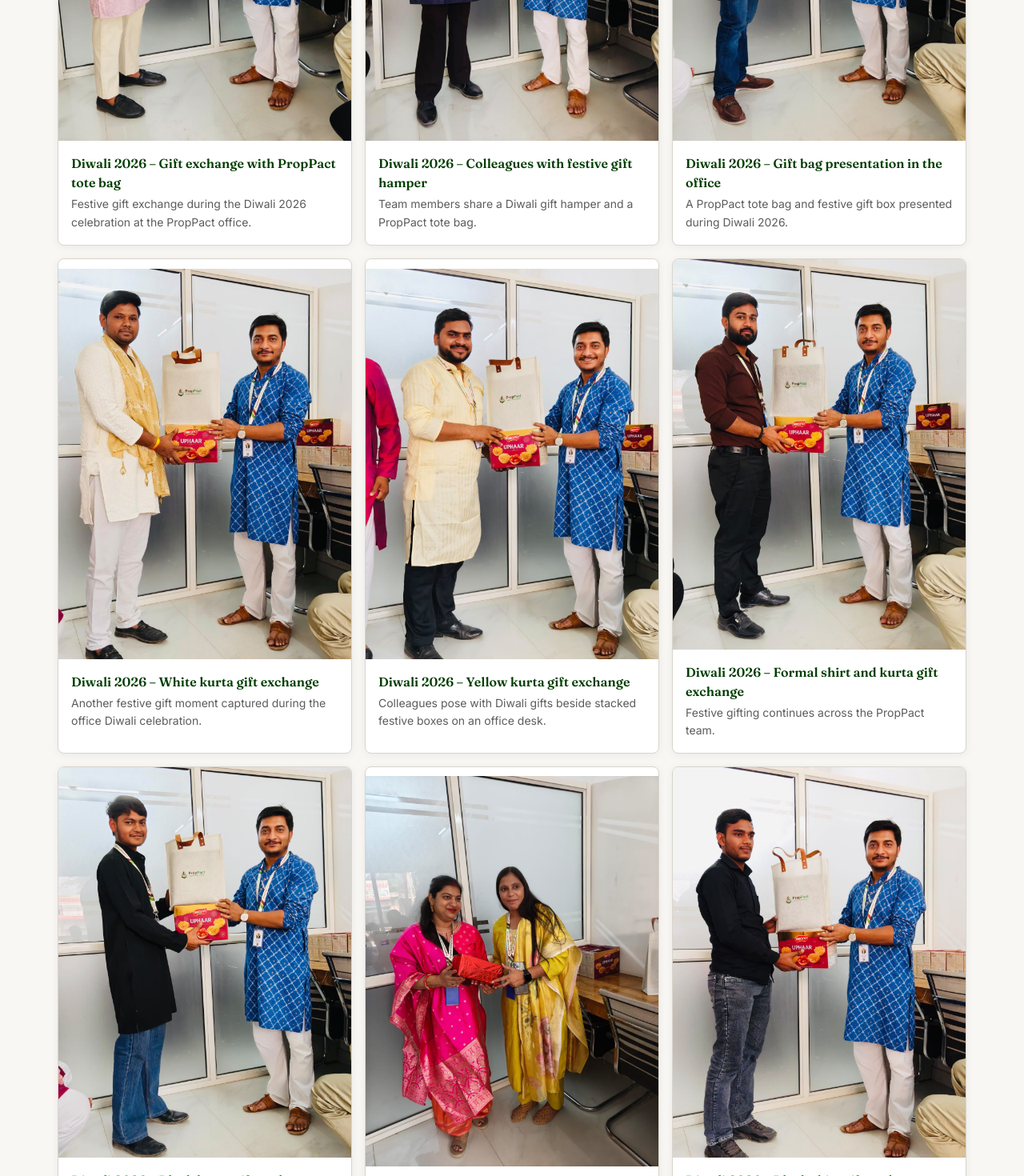
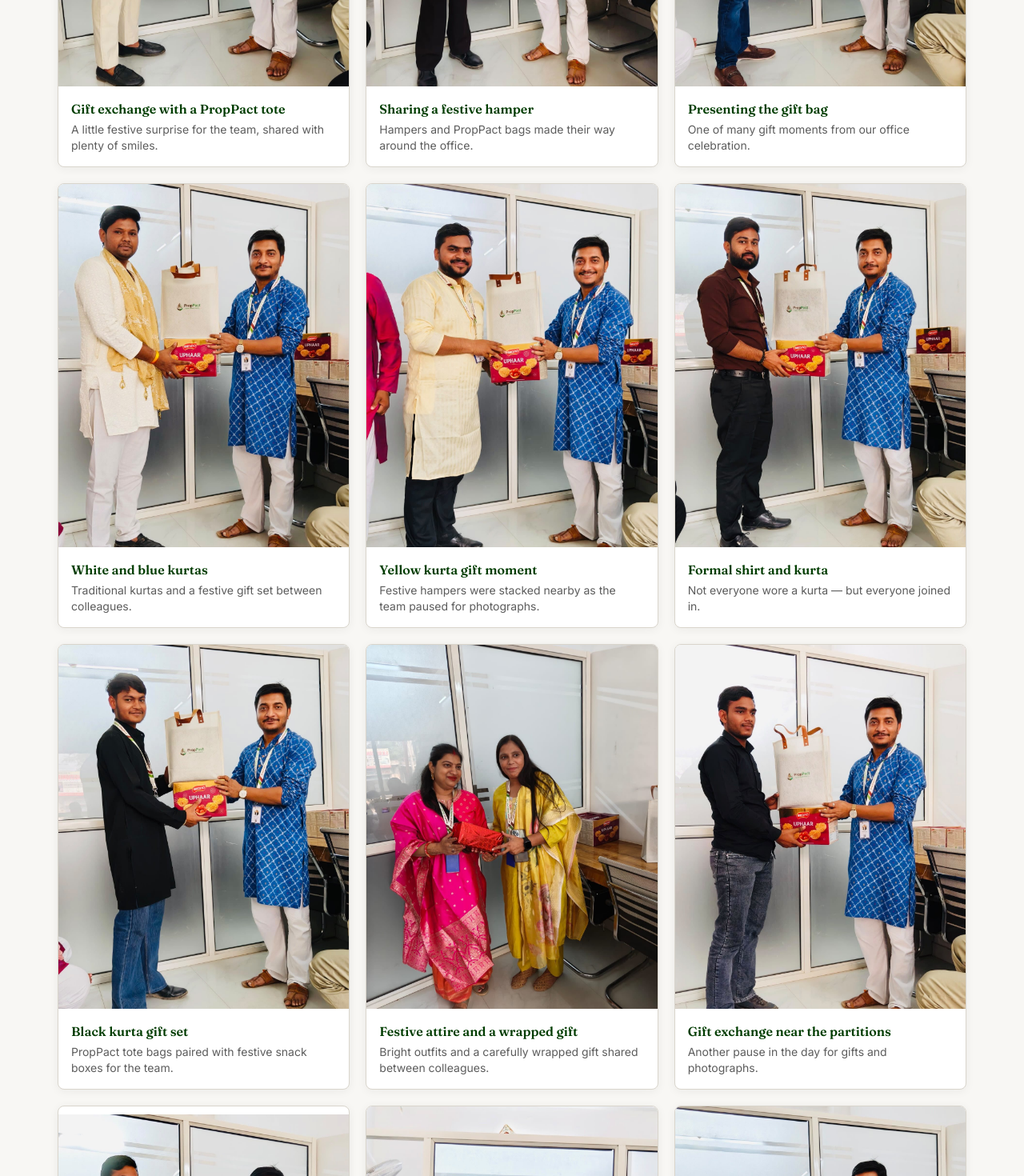
Before and after one commit to sainilkcsn/proppact-website, a Next.js app: page /photo-gallery/diwali-2026 in a window 1280 px wide. Shown: the part 920-2390 px from the top of the page at 80% size. Built offline with nearby package versions, Linux system fonts and the light colour scheme.

Commit message:
Improve Diwali gallery captions and image presentation
Co-authored-by: Cursor <cursoragent@cursor.com>

```diff
--- a/app/photo-gallery/diwali-2026/page.tsx
+++ b/app/photo-gallery/diwali-2026/page.tsx
@@ -87,7 +87,7 @@ export default function Diwali2026AlbumPage() {
 
       <PageHero
         title="Diwali 2026"
-        description="Celebrate the spirit of Diwali with PropPact Realty through a collection of photographs capturing festive moments, decorations and togetherness."
+        description="A collection of photographs from PropPact Realty's office Diwali celebration — festive moments, decorations and time spent together."
       />
 
       <section className="bg-[#F8F7F4] py-10 sm:py-12">
@@ -100,8 +100,8 @@ export default function Diwali2026AlbumPage() {
             ]}
           />
           <p className="mt-6 max-w-3xl text-base leading-relaxed text-[#1A1A1A]">
-            {album.description} This album includes {album.photos.length}{" "}
-            photographs from the celebration at the PropPact office.
+            {album.description} Browse {album.photos.length} photographs from
+            the day.
           </p>
           {album.blogSlug ? (
             <p className="mt-4 text-sm text-muted-foreground">
--- a/components/gallery/AlbumLightbox.tsx
+++ b/components/gallery/AlbumLightbox.tsx
@@ -13,6 +13,7 @@ type AlbumLightboxProps = {
 
 export function AlbumLightbox({ photos, albumTitle }: AlbumLightboxProps) {
   const [index, setIndex] = useState<number | null>(null);
+  const [failed, setFailed] = useState<Record<string, boolean>>({});
   const touchStartX = useRef<number | null>(null);
   const open = index !== null;
   const current = index !== null ? photos[index] : null;
@@ -47,7 +48,7 @@ export function AlbumLightbox({ photos, albumTitle }: AlbumLightboxProps) {
 
   return (
     <>
-      <div className="mt-10 grid gap-4 sm:grid-cols-2 lg:grid-cols-3">
+      <div className="mt-8 grid grid-cols-2 gap-3 sm:gap-4 lg:grid-cols-3 lg:gap-5">
         {photos.map((photo, photoIndex) => (
           <button
             key={photo.id}
@@ -56,24 +57,31 @@ export function AlbumLightbox({ photos, albumTitle }: AlbumLightboxProps) {
             className="group overflow-hidden rounded-lg border border-border bg-white text-left shadow-card transition-shadow hover:shadow-soft"
             aria-label={`Open ${photo.title}`}
           >
-            <div
-              className="relative w-full overflow-hidden bg-[#F1EFE9]"
-              style={{ aspectRatio: `${photo.width} / ${photo.height}` }}
-            >
-              <Image
-                src={photo.image}
-                alt={photo.alt}
-                fill
-                sizes="(max-width: 640px) 100vw, (max-width: 1024px) 50vw, 33vw"
-                className="object-cover transition-transform duration-500 group-hover:scale-[1.02]"
-                loading={photoIndex < 6 ? "eager" : "lazy"}
-              />
+            <div className="relative aspect-[4/5] w-full overflow-hidden bg-[#F1EFE9]">
+              {failed[photo.id] ? (
+                <div className="absolute inset-0 flex items-center justify-center px-3 text-center text-xs text-muted-foreground">
+                  Photograph unavailable
+                </div>
+              ) : (
+                <Image
+                  src={photo.image}
+                  alt={photo.alt}
+                  fill
+                  sizes="(max-width: 640px) 50vw, (max-width: 1024px) 50vw, 33vw"
+                  className="object-cover object-top transition-transform duration-500 group-hover:scale-[1.02]"
+                  loading={photoIndex < 4 ? "eager" : "lazy"}
+                  priority={photoIndex < 2}
+                  onError={() =>
+                    setFailed((prev) => ({ ...prev, [photo.id]: true }))
+                  }
+                />
+              )}
             </div>
-            <div className="space-y-1 p-4">
-              <h3 className="font-heading text-base font-semibold text-primary">
+            <div className="space-y-1 p-3 sm:p-4">
+              <h3 className="font-heading text-sm font-semibold leading-snug text-primary sm:text-base">
                 {photo.title}
               </h3>
-              <p className="text-sm leading-relaxed text-muted-foreground">
+              <p className="text-xs leading-relaxed text-muted-foreground sm:text-sm">
                 {photo.caption}
               </p>
             </div>
@@ -128,7 +136,8 @@ export function AlbumLightbox({ photos, albumTitle }: AlbumLightboxProps) {
             }}
             onTouchEnd={(event) => {
               if (touchStartX.current === null) return;
-              const delta = (event.changedTouches[0]?.clientX ?? 0) - touchStartX.current;
+              const delta =
+                (event.changedTouches[0]?.clientX ?? 0) - touchStartX.current;
               touchStartX.current = null;
               if (Math.abs(delta) < 50) return;
               go(delta < 0 ? 1 : -1);
@@ -137,7 +146,9 @@ export function AlbumLightbox({ photos, albumTitle }: AlbumLightboxProps) {
             <div
               className={cn(
                 "relative w-full max-h-[72vh] overflow-hidden rounded-lg bg-black/20",
-                current.width >= current.height ? "aspect-[4/3]" : "aspect-[3/4]"
+                current.width >= current.height
+                  ? "aspect-[4/3]"
+                  : "aspect-[3/4]"
               )}
             >
               <Image
@@ -149,9 +160,13 @@ export function AlbumLightbox({ photos, albumTitle }: AlbumLightboxProps) {
                 priority
               />
             </div>
-            <div className="max-w-2xl text-center text-primary-foreground">
-              <p className="font-heading text-lg font-semibold">{current.title}</p>
-              <p className="mt-1 text-sm text-primary-foreground/85">{current.caption}</p>
+            <div className="max-w-2xl px-2 text-center text-primary-foreground">
+              <p className="font-heading text-lg font-semibold">
+                {current.title}
+              </p>
+              <p className="mt-1 text-sm text-primary-foreground/85">
+                {current.caption}
+              </p>
               <p className="mt-2 text-xs uppercase tracking-[0.14em] text-primary-foreground/70">
                 {(index ?? 0) + 1} / {photos.length}
               </p>
--- a/lib/gallery-data.ts
+++ b/lib/gallery-data.ts
@@ -23,210 +23,210 @@ export type GalleryAlbum = {
 const DIWALI_2026_PHOTOS: GalleryPhoto[] = [
   {
     id: "diwali-2026-001",
-    title: "Diwali 2026 – Gift exchange with PropPact tote bag",
+    title: "Gift exchange with a PropPact tote",
     image: "/images/gallery/diwali-2026/proppact-diwali-2026-gift-exchange-pink-kurta.jpg",
     alt: "Two colleagues in festive kurtas holding a PropPact tote bag and a Bikano Uphaar gift box in the office",
-    caption: "Festive gift exchange during the Diwali 2026 celebration at the PropPact office.",
+    caption: "A little festive surprise for the team, shared with plenty of smiles.",
     width: 1200,
     height: 1600,
     order: 1,
   },
   {
     id: "diwali-2026-002",
-    title: "Diwali 2026 – Colleagues with festive gift hamper",
+    title: "Sharing a festive hamper",
     image: "/images/gallery/diwali-2026/proppact-diwali-2026-gift-exchange-navy-kurta.jpg",
     alt: "Two team members in traditional attire holding a Bikano Uphaar box and a PropPact branded tote bag",
-    caption: "Team members share a Diwali gift hamper and a PropPact tote bag.",
+    caption: "Hampers and PropPact bags made their way around the office.",
     width: 1200,
     height: 1600,
     order: 2,
   },
   {
     id: "diwali-2026-003",
-    title: "Diwali 2026 – Gift bag presentation in the office",
+    title: "Presenting the gift bag",
     image: "/images/gallery/diwali-2026/proppact-diwali-2026-gift-exchange-olive-kurta.jpg",
     alt: "Two colleagues smiling while holding a PropPact tote bag with a festive gift box inside an office",
-    caption: "A PropPact tote bag and festive gift box presented during Diwali 2026.",
+    caption: "One of many gift moments from our office celebration.",
     width: 1200,
     height: 1600,
     order: 3,
   },
   {
     id: "diwali-2026-004",
-    title: "Diwali 2026 – White kurta gift exchange",
+    title: "White and blue kurtas",
     image: "/images/gallery/diwali-2026/proppact-diwali-2026-gift-exchange-white-kurta.jpg",
     alt: "Two colleagues in white and blue kurtas holding a PropPact gift bag and festive snack box",
-    caption: "Another festive gift moment captured during the office Diwali celebration.",
+    caption: "Traditional kurtas and a festive gift set between colleagues.",
     width: 1200,
     height: 1600,
     order: 4,
   },
   {
     id: "diwali-2026-005",
-    title: "Diwali 2026 – Yellow kurta gift exchange",
+    title: "Yellow kurta gift moment",
     image: "/images/gallery/diwali-2026/proppact-diwali-2026-gift-exchange-yellow-kurta.jpg",
     alt: "Two team members in yellow and blue kurtas posing with a PropPact tote and Bikano Uphaar box",
-    caption: "Colleagues pose with Diwali gifts beside stacked festive boxes on an office desk.",
+    caption: "Festive hampers were stacked nearby as the team paused for photographs.",
     width: 1200,
     height: 1600,
     order: 5,
   },
   {
     id: "diwali-2026-006",
-    title: "Diwali 2026 – Formal shirt and kurta gift exchange",
+    title: "Formal shirt and kurta",
     image: "/images/gallery/diwali-2026/proppact-diwali-2026-gift-exchange-brown-shirt.jpg",
     alt: "A colleague in a brown shirt and another in a blue kurta holding a PropPact tote bag and gift box",
-    caption: "Festive gifting continues across the PropPact team.",
+    caption: "Not everyone wore a kurta — but everyone joined in.",
     width: 1200,
     height: 1600,
     order: 6,
   },
   {
     id: "diwali-2026-007",
-    title: "Diwali 2026 – Black kurta gift exchange",
+    title: "Black kurta gift set",
     image: "/images/gallery/diwali-2026/proppact-diwali-2026-gift-exchange-black-kurta.jpg",
     alt: "Two colleagues holding a PropPact tote bag stacked on a Bikano Uphaar gift box",
-    caption: "A Diwali gift set presented in the PropPact Realty office.",
+    caption: "PropPact tote bags paired with festive snack boxes for the team.",
     width: 1200,
     height: 1600,
     order: 7,
   },
   {
     id: "diwali-2026-008",
-    title: "Diwali 2026 – Festive attire gift exchange",
+    title: "Festive attire and a wrapped gift",
     image: "/images/gallery/diwali-2026/proppact-diwali-2026-gift-exchange-festive-saree.jpg",
     alt: "Two colleagues in pink festive attire and a yellow outfit holding a red wrapped gift in the office",
-    caption: "Colleagues in festive attire share a Diwali gift.",
+    caption: "Bright outfits and a carefully wrapped gift shared between colleagues.",
     width: 1200,
     height: 1600,
     order: 8,
   },
   {
     id: "diwali-2026-009",
-    title: "Diwali 2026 – Black shirt gift exchange",
+    title: "Gift exchange near the partitions",
     image: "/images/gallery/diwali-2026/proppact-diwali-2026-gift-exchange-black-shirt.jpg",
     alt: "Two colleagues exchanging a PropPact tote bag and festive gift box near office partitions",
-    caption: "Gift distribution during the Diwali 2026 office celebration.",
+    caption: "Another pause in the day for gifts and photographs.",
     width: 1200,
     height: 1600,
     order: 9,
   },
   {
     id: "diwali-2026-010",
-    title: "Diwali 2026 – Desk-side gift exchange",
+    title: "Desk-side gift bags",
     image: "/images/gallery/diwali-2026/proppact-diwali-2026-gift-exchange-colleagues-desk.jpg",
     alt: "Two colleagues smiling with a PropPact tote bag and festive gift box beside stacked boxes on a desk",
-    caption: "Diwali gifts ready for the team at the PropPact office.",
+    caption: "Gift bags ready on the desk for team members.",
     width: 1200,
     height: 1600,
     order: 10,
   },
   {
     id: "diwali-2026-011",
-    title: "Diwali 2026 – Team members in colourful kurtas",
+    title: "Colourful kurtas together",
     image: "/images/gallery/diwali-2026/proppact-diwali-2026-team-kurtas-group.jpg",
     alt: "Three colleagues posing together in red, dark green and lime green kurtas during Diwali",
-    caption: "Team members in colourful festive kurtas during Diwali 2026.",
+    caption: "Bright colours and traditional outfits brought a festive feel to the office.",
     width: 1200,
     height: 1600,
     order: 11,
   },
   {
     id: "diwali-2026-012",
-    title: "Diwali 2026 – Yellow outfit gift exchange",
+    title: "Yellow outfit gift moment",
     image: "/images/gallery/diwali-2026/proppact-diwali-2026-gift-exchange-yellow-outfit.jpg",
     alt: "Two colleagues in a yellow outfit and blue kurta holding a PropPact tote bag and Bikano Uphaar box",
-    caption: "Another festive gift exchange captured in the office.",
+    caption: "Smiles, kurtas and a PropPact gift bag — a familiar scene that day.",
     width: 1200,
     height: 1600,
     order: 12,
   },
   {
     id: "diwali-2026-013",
-    title: "Diwali 2026 – Teal shirt gift exchange",
+    title: "Teal shirt gift exchange",
     image: "/images/gallery/diwali-2026/proppact-diwali-2026-gift-exchange-teal-shirt.jpg",
     alt: "Two colleagues holding a PropPact tote bag and festive Uphaar gift box in a bright office corridor",
-    caption: "PropPact tote bags and festive gift boxes shared during Diwali 2026.",
+    caption: "Tote bags and Uphaar boxes were a common sight across the office.",
     width: 1200,
     height: 1600,
     order: 13,
   },
   {
     id: "diwali-2026-014",
-    title: "Diwali 2026 – Magenta kurta gift exchange",
+    title: "Magenta and blue kurtas",
     image: "/images/gallery/diwali-2026/proppact-diwali-2026-gift-exchange-magenta-kurta.jpg",
     alt: "Two colleagues in magenta and blue kurtas holding a PropPact tote bag and Bikano Uphaar gift box",
-    caption: "Festive kurtas and Diwali gifts at the PropPact Realty office.",
+    caption: "Magenta and blue kurtas stood out against the office backdrop.",
     width: 1200,
     height: 1600,
     order: 14,
   },
   {
     id: "diwali-2026-015",
-    title: "Diwali 2026 – Teal saree gift exchange",
+    title: "Teal saree gift exchange",
     image: "/images/gallery/diwali-2026/proppact-diwali-2026-gift-exchange-teal-saree.jpg",
     alt: "Two colleagues in a teal saree and blue kurta holding a PropPact tote bag and festive gift box",
-    caption: "Traditional festive attire and Diwali gifts shared by the team.",
+    caption: "A saree and a kurta — festive attire for the office Diwali.",
     width: 1200,
     height: 1600,
     order: 15,
   },
   {
     id: "diwali-2026-016",
-    title: "Diwali 2026 – Lime kurta gift exchange",
+    title: "Lime kurta gift moment",
     image: "/images/gallery/diwali-2026/proppact-diwali-2026-gift-exchange-lime-kurta.jpg",
     alt: "Two colleagues in lime and blue kurtas posing with a PropPact tote bag and festive snack box",
-    caption: "A Diwali gift moment beside stacked festive boxes on the office desk.",
+    caption: "Lime green and blue kurtas beside the stack of festive boxes.",
     width: 1200,
     height: 1600,
     order: 16,
   },
   {
     id: "diwali-2026-017",
-    title: "Diwali 2026 – Olive kurta and jeans gift exchange",
+    title: "Olive kurta and jeans",
     image: "/images/gallery/diwali-2026/proppact-diwali-2026-gift-exchange-olive-jeans.jpg",
     alt: "Two colleagues holding a PropPact tote bag with a Bikano Uphaar gift box visible at the base",
-    caption: "Team members celebrate Diwali with branded tote bags and festive gifts.",
+    caption: "Casual and traditional looks side by side for the gift exchange.",
     width: 1200,
     height: 1600,
     order: 17,
   },
   {
     id: "diwali-2026-018",
-    title: "Diwali 2026 – Team members at the office entrance",
+    title: "At the office entrance",
     image: "/images/gallery/diwali-2026/proppact-diwali-2026-team-office-entrance.jpg",
     alt: "Three colleagues in festive pink, teal and yellow outfits standing outside the office entrance with marigold garlands",
-    caption: "Team members gather at the marigold-decorated office entrance for Diwali 2026.",
+    caption: "Marigold garlands welcomed everyone at the office entrance.",
     width: 728,
     height: 1600,
     order: 18,
   },
   {
     id: "diwali-2026-019",
-    title: "Diwali 2026 – Team members by Yuvraj Villa posters",
+    title: "By the Yuvraj Villa posters",
     image: "/images/gallery/diwali-2026/proppact-diwali-2026-team-yuvraj-villa-posters.jpg",
     alt: "Three colleagues in festive attire standing in front of Yuvraj Villa posters at the PropPact office",
-    caption: "Festive attire at the PropPact office during Diwali 2026.",
+    caption: "Festive attire against the Yuvraj Villa posters inside the office.",
     width: 1200,
     height: 1600,
     order: 19,
   },
   {
     id: "diwali-2026-020",
-    title: "Diwali 2026 – Festive presentation moment",
+    title: "A festive presentation",
     image: "/images/gallery/diwali-2026/proppact-diwali-2026-festive-presentation.jpg",
     alt: "Two colleagues in pink and teal festive attire holding a white envelope together in the office",
-    caption: "A festive presentation moment during the Diwali 2026 celebration.",
+    caption: "A quiet presentation moment amid the day's celebrations.",
     width: 1200,
     height: 1600,
     order: 20,
   },
   {
     id: "diwali-2026-021",
-    title: "Diwali 2026 – Team gathering in the office",
+    title: "Team gathering in the corridor",
     image: "/images/gallery/diwali-2026/proppact-diwali-2026-team-office-gathering.jpg",
     alt: "PropPact team members seated facing each other in an office corridor with PropPact gift bags lined along the wall",
-    caption: "The team gathers in the office with PropPact gift bags prepared for Diwali 2026.",
+    caption: "The team gathered together with gift bags lined along the corridor.",
     width: 1200,
     height: 1600,
     order: 21,
@@ -239,7 +239,7 @@ export const GALLERY_ALBUMS: GalleryAlbum[] = [
     title: "Diwali 2026",
     year: 2026,
     description:
-      "Celebrate the spirit of Diwali with PropPact Realty through photographs of festive attire, office decorations, gift exchanges and togetherness at the PropPact office.",
+      "Photographs from PropPact Realty's office Diwali celebration — festive attire, marigold decorations, gift exchanges and time spent together as a team.",
     coverImage:
       "/images/gallery/diwali-2026/proppact-diwali-2026-team-office-gathering.jpg",
     coverAlt:
```
Also changed, not shown: lib/blog-data.ts (+9 -9 lines).
